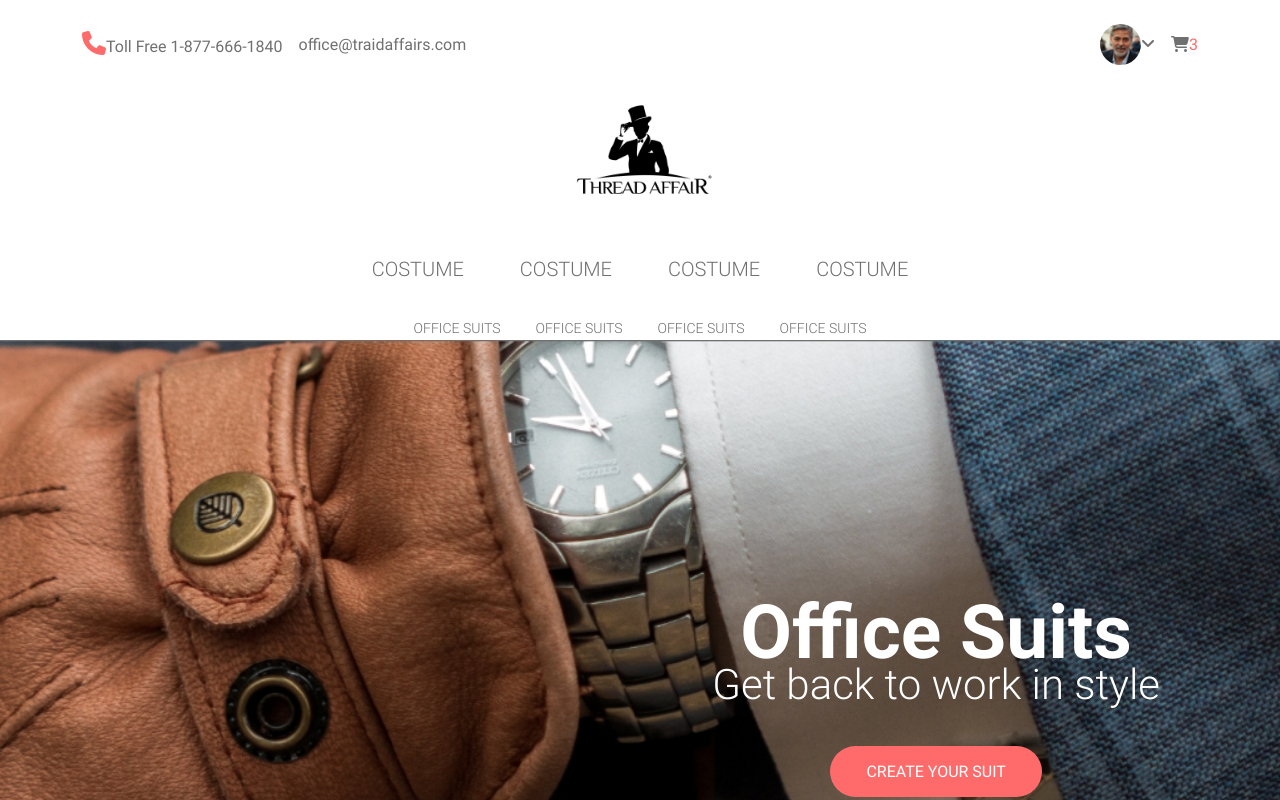
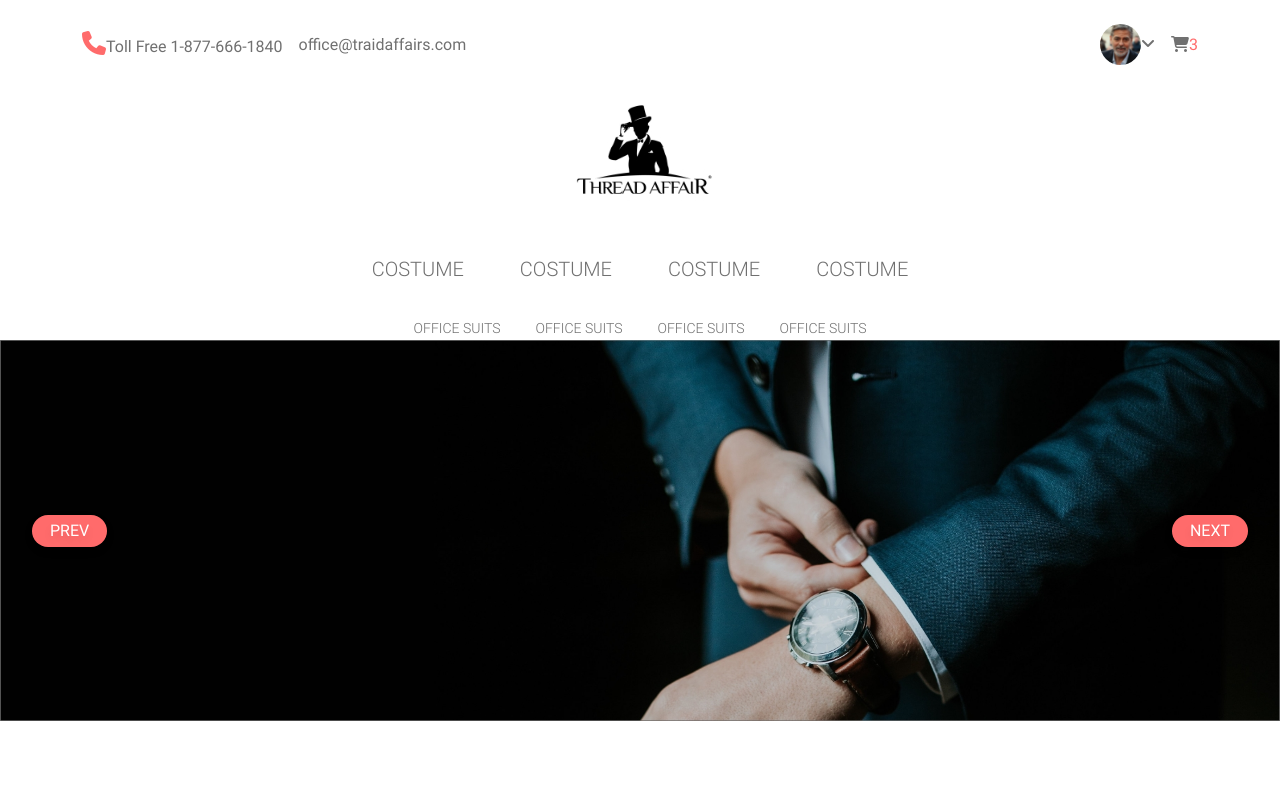
Before and after one commit to TiberiuA/nyc-thread-affair, a Next.js app: page / in a window 1280 px wide. Shown: the top 800 px of the page. Built offline with nearby package versions, Linux system fonts and the light colour scheme.

Commit message:
curs-final-23-iulie-2022

```diff
--- /dev/null
+++ b/components/homepage/home-carousel.jsx
@@ -0,0 +1,39 @@
+import Glide from "@glidejs/glide";
+import {useEffect} from "react";
+
+// https://glidejs.com/docs/setup/
+//
+const HomeCarousel = () => {
+useEffect(() => {
+  const glide = new Glide('.glide', {
+    type: 'carousel'
+  });
+
+glide.mount();
+}, []);
+
+return (
+<div class="glide">
+  <div class="glide__track" data-glide-el="track">
+    <ul class="glide__slides">
+      <li class="glide__slide">
+        <img src="/images/banners/banner-01.jpg" alt="x"></img>
+        </li>
+      <li class="glide__slide">
+      <img src="/images/banners/banner-02.jpg" alt="y"></img>
+        </li>
+      <li class="glide__slide">
+      <img src="/images/banners/banner-03.jpg" alt="z"></img>
+        </li>
+    </ul>
+  </div>
+
+  <div class="glide__arrows" data-glide-el="controls">
+    <button class="button glide__arrow glide__arrow--left" data-glide-dir="<">prev</button>
+    <button class="button glide__arrow glide__arrow--right" data-glide-dir=">">next</button>
+  </div>
+</div>
+);
+};
+
+export default HomeCarousel;
--- a/components/main.jsx
+++ b/components/main.jsx
@@ -1,11 +1,15 @@
 import ProductTile from './catalog/product-tile';
+import HomeCarousel from './homepage/home-carousel';
 import HomeNewsletter from './homepage/home-newsletetter';
 
 export default function Main() {
   return (
     <main className="content">
+              <HomeCarousel></HomeCarousel>
       <header className="content-header">
-        <div className="banner-main">
+        {/* <div className="banner-main">
+
+
           <div className="banner-main-inner container">
             <div className="banner-info">
               <h1>Office Suits</h1>
@@ -32,7 +36,8 @@ export default function Main() {
               </p>
             </div>
           </div>
-        </div>
+        </div> */}
+
       </header>
 
       <section className="content-main">
--- a/package.json
+++ b/package.json
@@ -10,6 +10,7 @@
   },
   "dependencies": {
     "@fortawesome/fontawesome-free": "^6.1.1",
+    "@glidejs/glide": "^3.5.2",
     "bootstrap": "^5.1.3",
     "next": "12.1.5",
     "react": "18.1.0",
--- a/styles/index.scss
+++ b/styles/index.scss
@@ -11,6 +11,10 @@
 @import './../node_modules/bootstrap/scss/bootstrap-grid.scss';
 @import './../node_modules/bootstrap/scss/bootstrap-utilities.scss';
 @import './../node_modules/bootstrap/scss/images';
+
+// glidejs
+@import './../node_modules/@glidejs/glide/src/assets/sass/glide.core';
+@import './../node_modules/@glidejs/glide/src/assets/sass/glide.theme';
 
 @import 'variables';
 @import './reset';
@@ -28,3 +32,9 @@ body {
   font-family: 'Roboto', 'sans-serif';
   color: $gray-primary;
 }
+
+.glide {
+  img {
+    width: 100%;
+  }
+}
```
Also changed, not shown: 1 other file (tests, documents, lock files or other folders).
